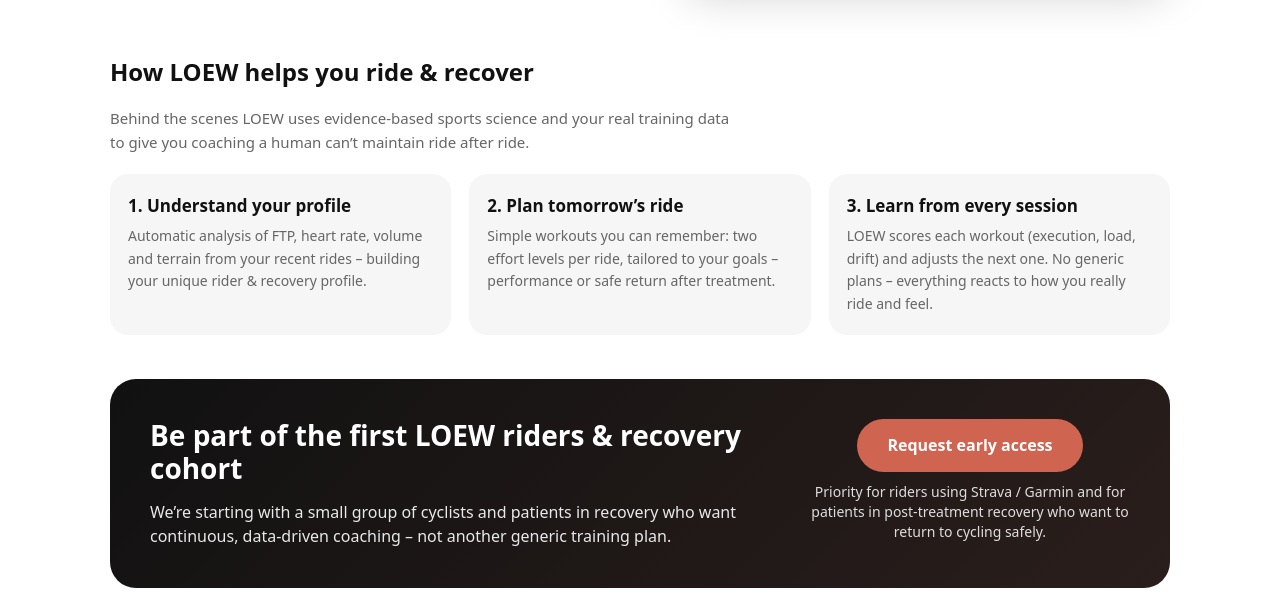
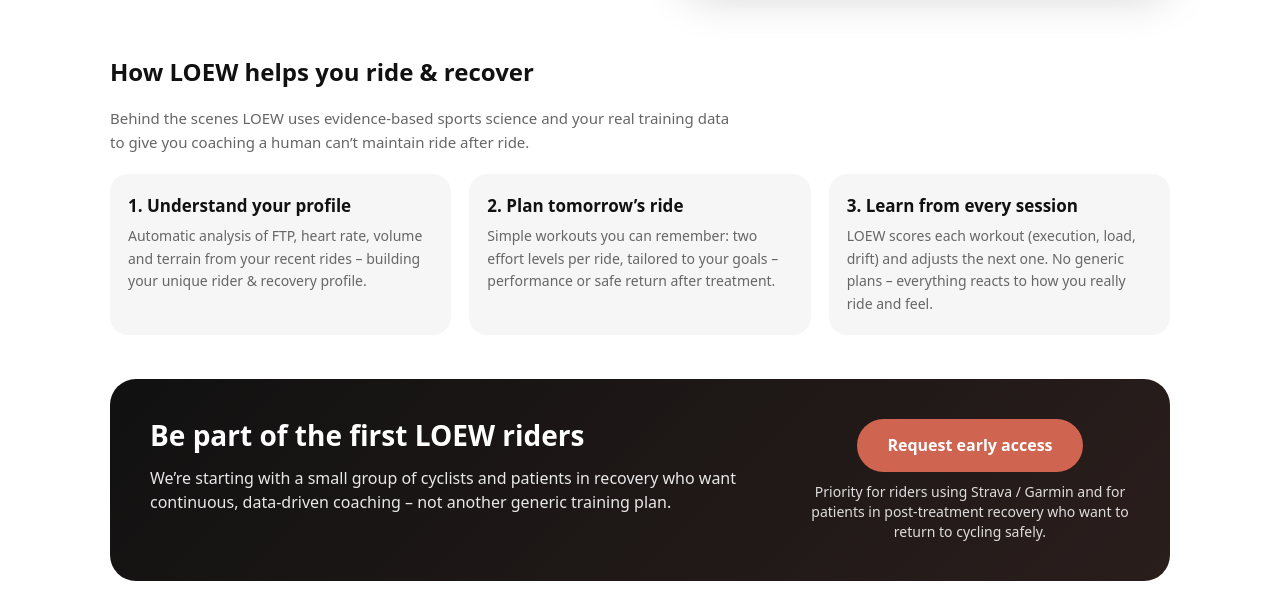
Before and after one commit to royloew/loew-website, a plain HTML site: page index.html in a window 1280 px wide. Shown: the part 509-1112 px from the top of the page. Drawn offline with Linux system fonts and the light colour scheme.

```diff
--- a/index.html
+++ b/index.html
@@ -455,7 +455,7 @@
       <!-- SINGLE COHORT CTA (מתוקן ומיושר) -->
       <section id="join" class="cohort-box">
         <div class="cohort-left">
-          <h2>Be part of the first LOEW riders &amp; recovery cohort</h2>
+          <h2>Be part of the first LOEW riders</h2>
           <p>
             We’re starting with a small group of cyclists and patients in recovery who
             want continuous, data-driven coaching – not another generic training plan.
```
